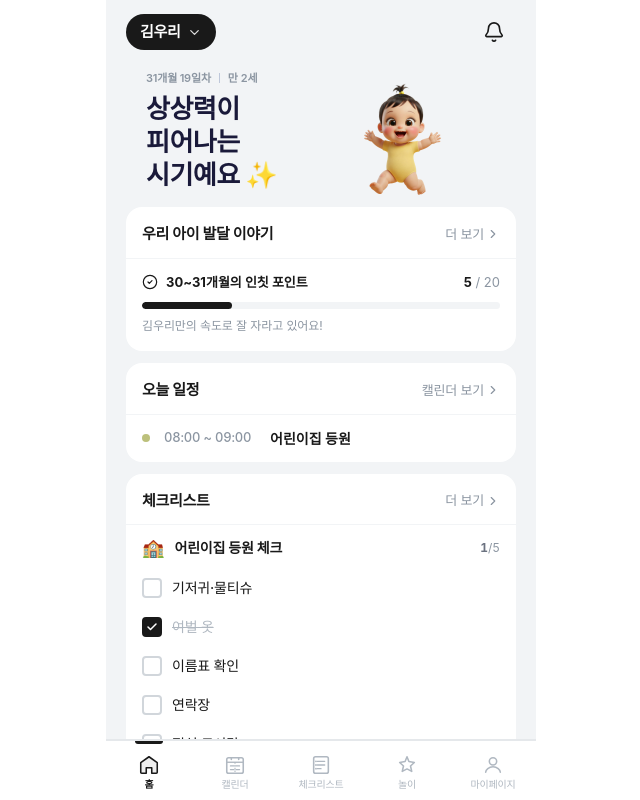
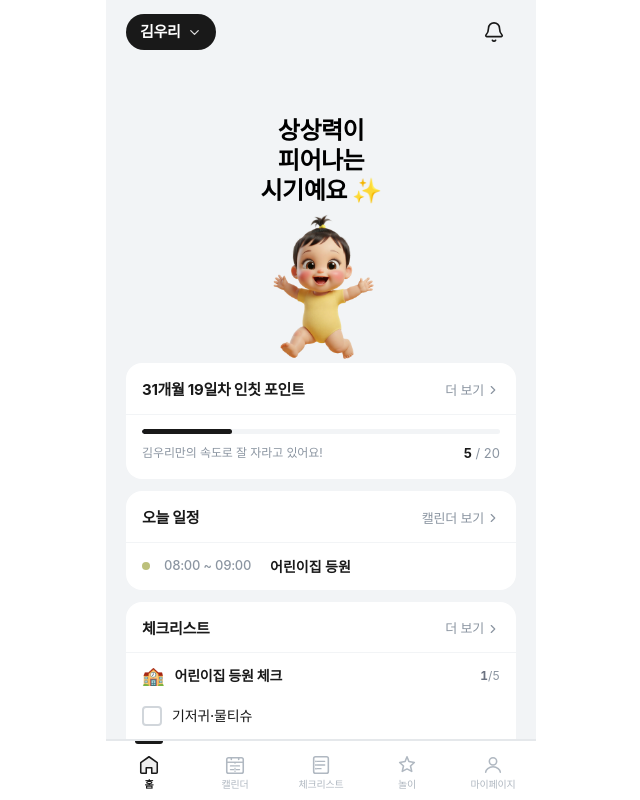
Before and after one commit to 30-tmtm/inchit, a React (Vite) app: page /login in a window 1280 px wide. Both pictures are taken after a click on the button "데모 화면으로 미리보기". Shown: the whole page, without its empty margins (319-959 px from the left). Built offline with nearby package versions, Linux system fonts and the light colour scheme; a web font is replaced by a local one.

Commit message:
feat: 히어로 v2 - 메시지+캐릭터+인칫카드 피그마 스펙 구현
Made-with: Cursor

```diff
--- a/src/app/pages/HomePage.tsx
+++ b/src/app/pages/HomePage.tsx
@@ -38,15 +38,16 @@ function pickBabyCharacterSrc(months: number, gender?: "male" | "female"): strin
 }
 
 // key={child.name} 를 부여해 자녀 전환 시 remount → 새 랜덤
-function BabyCharacterPlaceholder({ months, gender }: { months: number; gender?: "male" | "female" }) {
+function BabyCharacterPlaceholder({ months, gender, height = 188 }: { months: number; gender?: "male" | "female"; height?: number }) {
   const [src] = useState(() => pickBabyCharacterSrc(months, gender));
+  const width = Math.round(195 * (height / 149));
   return (
     <img
       src={src}
       alt="아이 캐릭터"
       style={{
-        width: 174,
-        height: 188,
+        width,
+        height,
         objectFit: "contain",
       }}
     />
@@ -714,71 +715,20 @@ export function HomePage() {
             transition: "opacity 0.19s ease",
           }}
         >
-          {/* ── 1. 아이 히어로 카드 ── */}
-          <div
-            style={{
-              position: "relative",
-              width: "100%",
-              height: 136,
-              overflow: "visible",
-              zIndex: 1,
-            }}
-          >
-            {/* 좌: 텍스트 영역 */}
-            <div
-              style={{
-                position: "absolute",
-                left: 20,
-                top: 8,
-                width: 185,
-                height: 124,
-              }}
-            >
-              {/* 개월수 · 만 나이 행 */}
-              <div style={{ display: "flex", alignItems: "center", gap: 8, height: 22 }}>
-                <span
-                  style={{
-                    fontFamily: FONT.base,
-                    fontWeight: 600,
-                    fontSize: 11,
-                    lineHeight: "18px",
-                    letterSpacing: "-0.2px",
-                    color: "#8B95A1",
-                  }}
-                >
-                  {activeDisplayedChild.months}개월 {activeDisplayedChild.daysInMonth}일차
-                </span>
-                <div style={{ width: 1, height: 10, backgroundColor: "#8A9ABD", opacity: 0.5 }} />
-                <span
-                  style={{
-                    fontFamily: FONT.base,
-                    fontWeight: 600,
-                    fontSize: 11,
-                    lineHeight: "18px",
-                    color: "#8B95A1",
-                  }}
-                >
-                  {getAgeLabel(activeDisplayedChild.months)}
-                </span>
-              </div>
+          {/* ── 1+2. 히어로 메시지 + 캐릭터 + 인칫포인트 카드 (통합) ── */}
+          {/* 피그마 기준: message top=57, char top=131, card top=284 (char bottom=131+153=284) */}
+          <div style={{ paddingTop: 57 }}>
 
-              {/* 응원 메시지 */}
-              <div
-                style={{
-                  position: "absolute",
-                  width: 170,
-                  left: 0,
-                  top: 25,
-                }}
-              >
+            {/* 오늘의 메시지 — 중앙 정렬, minHeight 70으로 피그마 간격 유지 */}
+            <div style={{ textAlign: "center", minHeight: 70 }}>
               <span
                 style={{
                   fontFamily: FONT.base,
                   fontWeight: 700,
-                    fontSize: 26,
-                    lineHeight: "33px",
+                  fontSize: 24,
+                  lineHeight: "30px",
                   letterSpacing: "-0.5px",
-                    color: "#1A1A3A",
+                  color: "#000000",
                   whiteSpace: "pre-line",
                   display: "block",
                 }}
@@ -787,19 +737,14 @@ export function HomePage() {
               </span>
             </div>
 
-            </div>
-
-            {/* 우: 캐릭터 — 카드 위로 overflow */}
+            {/* 캐릭터 — container height 153, image 195×149, 메시지와 4px 간격 */}
             <div
               style={{
-                position: "absolute",
-                right: 40,
-                top: -14,
-                width: 150,
-                height: 188,
                 display: "flex",
-                alignItems: "flex-end",
                 justifyContent: "center",
+                alignItems: "center",
+                height: 153,
+                marginTop: 4,
                 pointerEvents: "none",
               }}
             >
@@ -807,14 +752,14 @@ export function HomePage() {
                 key={activeDisplayedChild.name}
                 months={activeDisplayedChild.months}
                 gender={activeDisplayedChild.gender}
+                height={149}
               />
             </div>
-          </div>
 
-          {/* ── 2. 우리 아이 발달 이야기 카드 ── */}
+            {/* 인칫포인트 카드 — 캐릭터 바로 아래 0 gap으로 맞닿음 */}
             <Card>
               <CardInnerHeader
-              title="우리 아이 발달 이야기"
+                title={`${activeDisplayedChild.months}개월 ${activeDisplayedChild.daysInMonth}일차 인칫 포인트`}
                 actionLabel={activeDisplayedChild.kdst.total > 0 ? "더 보기" : undefined}
                 onAction={() => navigate("/growth", { state: { tab: "inchit" } })}
               />
@@ -846,32 +791,11 @@ export function HomePage() {
                   <>
                     <div
                       style={{
-                      display: "flex",
-                      alignItems: "center",
-                      justifyContent: "space-between",
-                      marginBottom: 10,
-                    }}
-                  >
-                    <div style={{ display: "flex", alignItems: "center", gap: 8 }}>
-                      <CheckCircle2 size={16} color={COLOR.textPrimary} strokeWidth={1.8} />
-                      <span style={{ fontSize: 13, fontWeight: 700, color: COLOR.textPrimary }}>
-                        {Math.max(0, activeDisplayedChild.months - 1)}~{activeDisplayedChild.months}개월의 인칫 포인트
-                      </span>
-                    </div>
-                    <span style={{ fontSize: 13, fontWeight: 700, color: COLOR.textPrimary }}>
-                      {activeDisplayedChild.kdst.done}
-                      <span style={{ fontWeight: 400, color: COLOR.textMuted }}>
-                        {" "}/ {activeDisplayedChild.kdst.total}
-                      </span>
-                    </span>
-                  </div>
-
-                  <div
-                    style={{
-                      height: 7,
+                        height: 5,
                         backgroundColor: COLOR.bgApp,
                         borderRadius: RADIUS.pill,
                         overflow: "hidden",
+                        marginBottom: 0,
                       }}
                     >
                       <div
@@ -884,22 +808,29 @@ export function HomePage() {
                         }}
                       />
                     </div>
-
-                  <span
+                    <div
                       style={{
-                      fontSize: 12,
-                      color: COLOR.textMuted,
-                      marginTop: 8,
-                      display: "block",
-                      letterSpacing: "-0.1px",
+                        display: "flex",
+                        alignItems: "center",
+                        justifyContent: "space-between",
+                        marginTop: 10,
                       }}
                     >
+                      <span style={{ fontSize: 12, color: COLOR.textMuted, letterSpacing: "-0.1px" }}>
                         {activeDisplayedChild.name}만의 속도로 잘 자라고 있어요!
                       </span>
+                      <span style={{ fontSize: 13, fontWeight: 700, color: COLOR.textPrimary }}>
+                        {activeDisplayedChild.kdst.done}
+                        <span style={{ fontWeight: 400, color: COLOR.textMuted }}>
+                          {" "}/ {activeDisplayedChild.kdst.total}
+                        </span>
+                      </span>
+                    </div>
                   </>
                 )}
               </div>
             </Card>
+          </div>
 
           {/* ── 3. 오늘 일정 카드 ── */}
           <Card>
```
Lines whose indentation alone changed are shown as unchanged.
